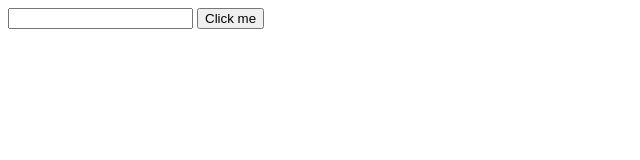
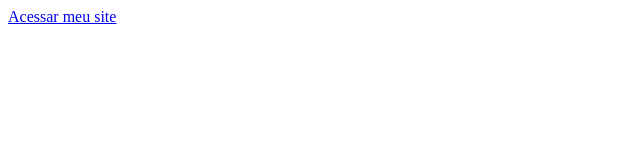
Before and after one commit to nenitf/ead_js_rocketseat_starter-js, a plain HTML site: page index.html in a window 1280 px wide. Shown: the whole page, without its empty margins (0-640 px from the left). Drawn offline with Linux system fonts and the light colour scheme.

Commit message:
release: add aula 13

```diff
--- a/index.html
+++ b/index.html
@@ -7,7 +7,6 @@
         <title>Curso Javascript</title>
     </head>
     <body>
-        <input type='text'>
         <button id="btn">Click me</button>
 
         <script src="main.js">
--- a/main.js
+++ b/main.js
@@ -1,10 +1,14 @@
-console.log(document.getElementById('btn')) // tag
-console.log(document.getElementsByTagName('button')[0]) // HTMLCollections[0]
+var link = document.createElement('a')
+link.setAttribute('href', 'http://neni.dev')
+link.setAttribute('title', 'portfólio dev')
 
-console.log(document.querySelector('body button'))
-console.log(document.querySelector('button'))
-console.log(document.querySelector('#btn'))
+var text = document.createTextNode('Acessar meu site')
+link.appendChild(text)
 
-document.querySelector('#btn').onclick = function() {
-    console.log(document.querySelector('input').value)
-}
+// add link ao body
+var container = document.querySelector('body')
+container.appendChild(link)
+
+// remove btn do body
+var btn = document.querySelector('#btn')
+container.removeChild(btn)
```
